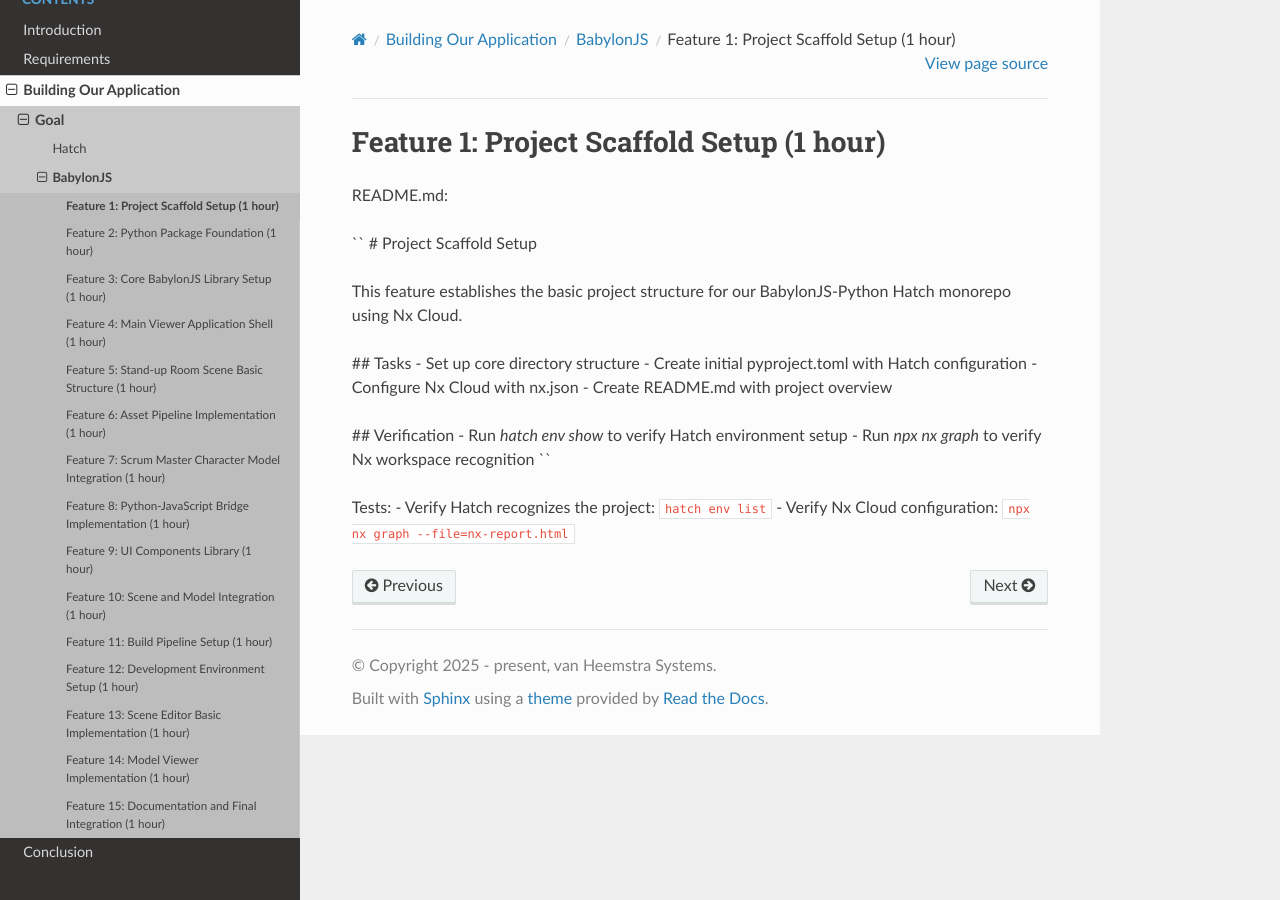
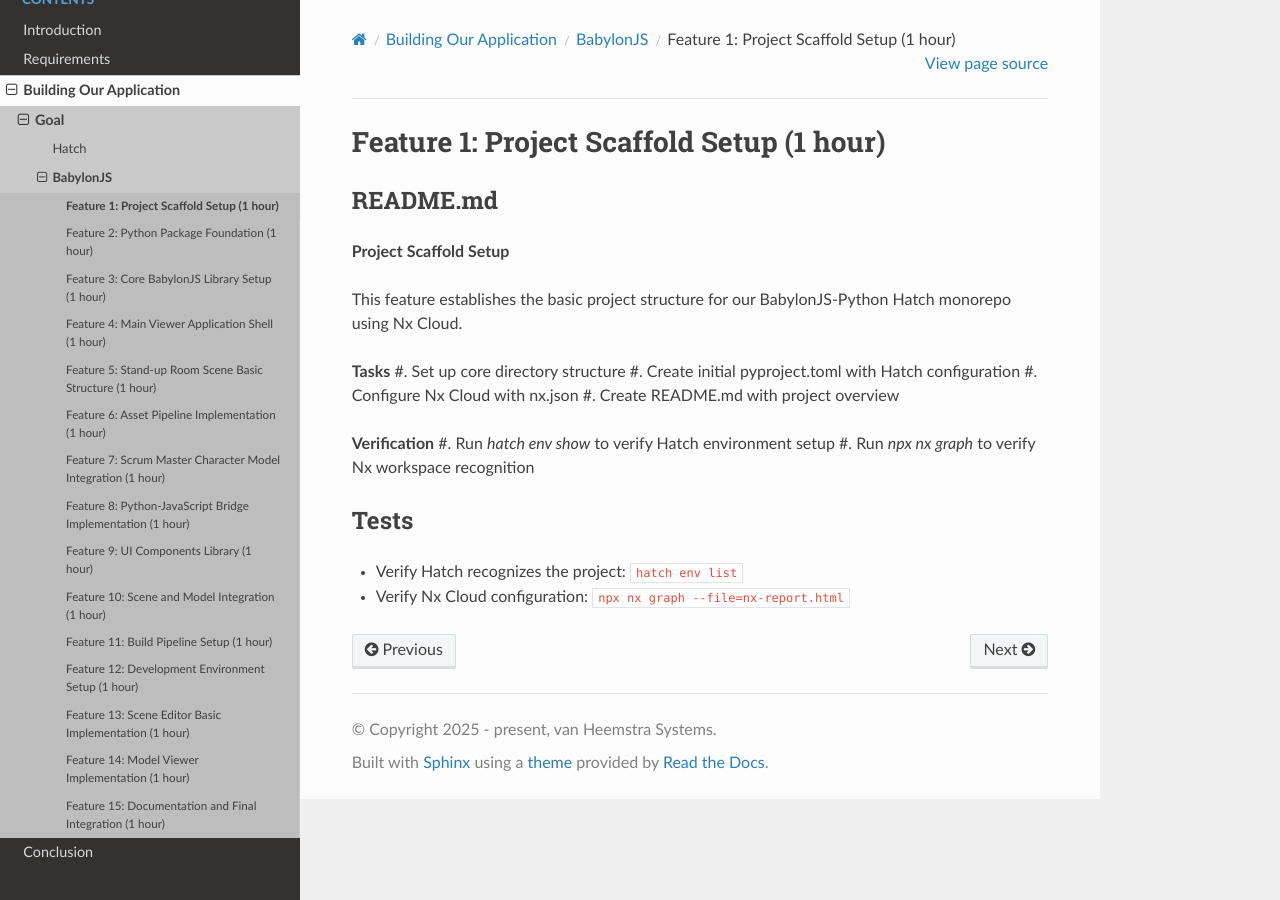
Before and after one commit to vanHeemstraSystems/hatch-babylonjs, a Sphinx documentation site: the page built from docs/source/300/200/100/index.rst, in a window 1280 px wide. Built offline with Sphinx 7.4.7 and the Read the Docs theme 3.1.0, drawn with Linux system fonts in a browser that asks for light colours; pages that are not in the unit, such as notebooks, are missing from menus; part of the change alters nothing that is shown.

```diff
--- a/docs/source/300/200/100/index.rst
+++ b/docs/source/300/200/100/index.rst
@@ -1,24 +1,25 @@
 Feature 1: Project Scaffold Setup (1 hour)
 ==========================================
 
-README.md:
+README.md
+*********
 
-``
-# Project Scaffold Setup
+**Project Scaffold Setup**
 
 This feature establishes the basic project structure for our BabylonJS-Python Hatch monorepo using Nx Cloud.
 
-## Tasks
-- Set up core directory structure
-- Create initial pyproject.toml with Hatch configuration
-- Configure Nx Cloud with nx.json
-- Create README.md with project overview
+**Tasks**
+#. Set up core directory structure
+#. Create initial pyproject.toml with Hatch configuration
+#. Configure Nx Cloud with nx.json
+#. Create README.md with project overview
 
-## Verification
-- Run `hatch env show` to verify Hatch environment setup
-- Run `npx nx graph` to verify Nx workspace recognition
-``
+**Verification**
+#. Run `hatch env show` to verify Hatch environment setup
+#. Run `npx nx graph` to verify Nx workspace recognition
 
-Tests:
-- Verify Hatch recognizes the project: ``hatch env list``
-- Verify Nx Cloud configuration: ``npx nx graph --file=nx-report.html``
+Tests
+*****
+
+* Verify Hatch recognizes the project: ``hatch env list``
+* Verify Nx Cloud configuration: ``npx nx graph --file=nx-report.html``
```
